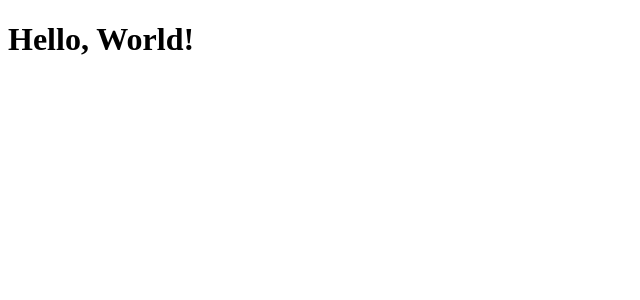
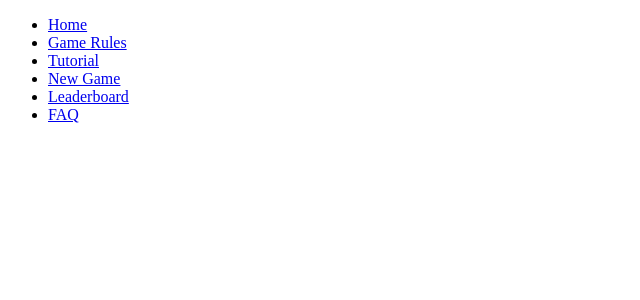
Before and after one commit to sihvn/Resourcity, a Next.js app: page / in a window 1280 px wide. Shown: the top 300 px of the page, without its empty margins (0-640 px from the left). Built offline with nearby package versions, Linux system fonts and the light colour scheme.

Commit message:
pages created

```diff
--- a/app/page.js
+++ b/app/page.js
@@ -1,3 +1,25 @@
+import Link from 'next/link'
+
 export default function Page() {
-    return <h1>Hello, World!</h1>
+    return (
+        <ul>
+            <li>
+                <Link href="/">Home</Link>
+            </li>
+            <li>
+                <Link href="/rules">Game Rules</Link>
+            </li>
+            <li>
+                <Link href="/tutorial">Tutorial</Link>
+            </li>
+            <li>
+                <Link href="/newgame">New Game</Link>
+            </li>
+            <li>
+                <Link href="/leaderboard">Leaderboard</Link>
+            </li>
+            <li>
+                <Link href="/faq">FAQ</Link>
+            </li>
+        </ul>)
 }
```
Also changed, not shown: app/faq/page.js (added, +12 -0 lines), app/leaderboard/page.js (added, +12 -0 lines), app/newgame/page.js (added, +12 -0 lines), app/rules/page.js (added, +12 -0 lines), app/tutorial/page.js (added, +12 -0 lines), 1 other file (tests, documents, lock files or other folders).
